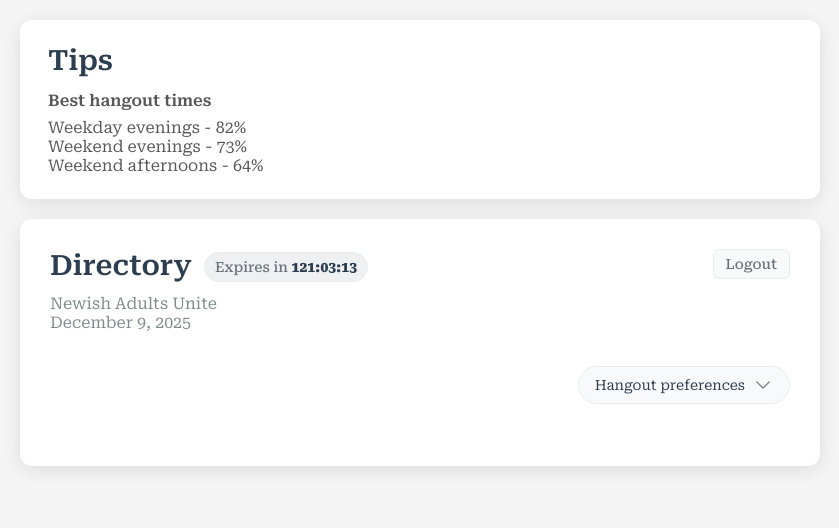
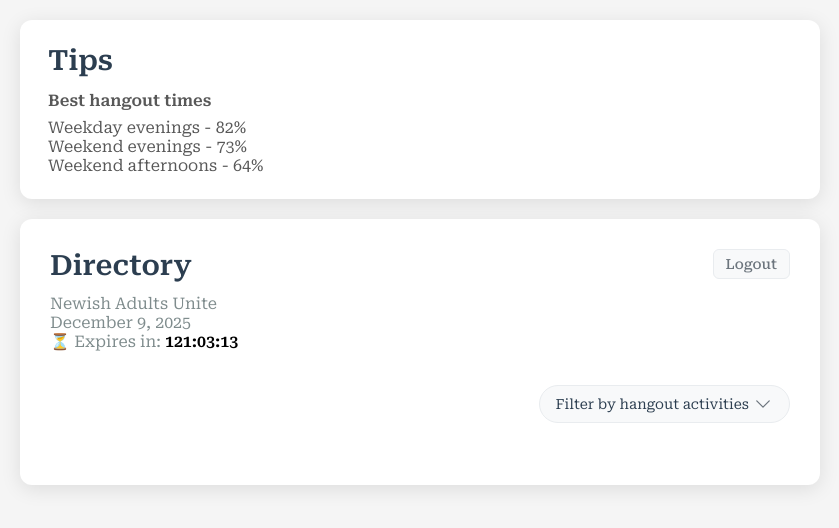
Before and after one commit to svandril/nau_directory, a Flask app: template templates/directory.html in a window 1280 px wide. Shown: the top 528 px of the page, without its empty margins (220-1059 px from the left). Run offline with Flask 3, Linux system fonts and the light colour scheme; the template is opened without the code that fills it, so the values that code supplies are empty; some libraries are stand-ins or nearby versions.

Commit message:
filter interests refinement

```diff
--- a/app.py
+++ b/app.py
@@ -393,31 +393,31 @@ def home():
     if is_directory_expired():
         return render_template('expired.html')
 
-    phone = session.get('phone')
+    session_phone = session.get('phone')
     # Check if phone matches any attendee's normalized phone
-    if not phone or not any(normalize_phone(attendee_phone) == phone for attendee_phone in ATTENDEES.keys()):
+    if not session_phone or not any(normalize_phone(attendee_phone) == session_phone for attendee_phone in ATTENDEES.keys()):
         return redirect(url_for('login'))
 
     # Convert attendees dict to list format for template, sorted alphabetically by name
     attendees_list = []
-    for phone, attendee_data in ATTENDEES.items():
+    for attendee_phone, attendee_data in ATTENDEES.items():
         if isinstance(attendee_data, dict):
             attendees_list.append({
-                "phone": phone,
+                "phone": attendee_phone,
                 "name": attendee_data["name"],
                 "interests": attendee_data.get("interests", {})
             })
         else:
             # Backward compatibility: if it's just a string name
             attendees_list.append({
-                "phone": phone,
+                "phone": attendee_phone,
                 "name": attendee_data,
                 "interests": {}
             })
     attendees_list.sort(key=lambda x: x["name"].lower())  # Sort alphabetically (case-insensitive)
 
     # Log page access
-    log_event('directory_viewed', phone)
+    log_event('directory_viewed', session_phone)
 
     return render_template('directory.html',
                          attendees=attendees_list,
--- a/templates/directory.html
+++ b/templates/directory.html
@@ -63,20 +63,14 @@
             row-gap: 2px;
             margin-bottom: 4px; /* adds small spacing below when stacked */
         }
-        .countdown-pill {
-            display: inline-block;
-            background: #eef0f2;
-            border: 1px solid #e9ecef;
-            padding: 6px 10px;
-            border-radius: 999px;
-            font-size: 14px;
-            color: #6c757d;
-            font-weight: 500;
-            margin-bottom: 6px; /* new spacing under pill */
+        .countdown-text {
+            color: #7f8c8d;
+            font-size: 16px;
+            font-weight: 400;
         }
-        .countdown-pill strong {
-            color: #2c3e50;
-            font-weight: 800;
+        .countdown-text strong {
+            font-weight: 600;
+            color: #000000;
         }
 
         .header-top {
@@ -201,6 +195,7 @@
             color: #6c757d;
             cursor: pointer;
             user-select: none;
+            display: inline-block;
             /* Prevent iOS from auto-converting to tel: links */
             -webkit-text-size-adjust: none;
             text-decoration: none;
@@ -239,9 +234,10 @@
         .filter-container {
             padding: 0 30px 20px;
             display: flex;
+            flex-wrap: nowrap;
             align-items: center;
             justify-content: flex-end;
-            gap: 12px;
+            column-gap: 8px;
         }
 
         .reset-filter {
@@ -250,6 +246,10 @@
             font-size: 14px;
             cursor: pointer;
             font-weight: 500;
+            white-space: normal;
+            max-width: none;
+            text-align: right;
+            line-height: 1.2;
         }
 
         .reset-filter:hover {
@@ -260,7 +260,7 @@
         .filter-pill {
             display: inline-flex;
             align-items: center;
-            gap: 4px;
+            gap: 0px;
             background: #f8f9fa;
             border: 1px solid #e9ecef;
             padding: 8px 16px;
@@ -270,6 +270,10 @@
             color: #2c3e50;
             position: relative;
             user-select: none;
+        }
+        .filter-pill.active {
+            background: #e9ecef;
+            border-color: #bef9b4;
         }
 
         .filter-pill:hover {
@@ -318,7 +322,8 @@
             max-height: 300px;
             overflow-y: auto;
             z-index: 1000;
-            min-width: 250px;
+            min-width: 100%;
+            width: 100%;
             display: none;
         }
 
@@ -442,9 +447,10 @@
 
         .interest-item {
             font-size: 14px;
-            margin-bottom: 6px;
+            margin-bottom: 0;
             padding-left: 24px;
             position: relative;
+            line-height: 1.5;
         }
 
         .interest-item.interested {
@@ -459,6 +465,8 @@
         .interest-item::before {
             position: absolute;
             left: 0;
+            top: 0.1em;
+            line-height: inherit;
         }
 
         .interest-item.interested::before {
@@ -487,9 +495,8 @@
                 <div>
                     <div class="title-line">
                         <h2>Directory</h2>
-                        <span class="countdown-pill" id="countdown">Expires in <strong>--:--:--</strong></span>
                     </div>
-                    <h3>Newish Adults Unite<br>December 9, 2025</h3>
+                    <h3>Newish Adults Unite<br>December 9, 2025<br><span class="countdown-text" id="countdown">⏳ Expires in: <strong>--:--:--</strong></span></h3>
                 </div>
                 <a href="/logout" class="logout">Logout</a>
             </div>
@@ -499,7 +506,7 @@
         <div class="filter-container" id="filterContainer">
             <a href="#" class="reset-filter" id="resetFilter" onclick="resetFilter(); return false;" style="display: none;">Reset filter</a>
             <div class="filter-pill" id="filterPill" onclick="toggleFilterDropdown(event)">
-                <span id="filterText">Hangout preferences</span>
+                <span id="filterText">Filter by hangout activities</span>
                 <span class="caret">
                     <svg xmlns="http://www.w3.org/2000/svg" fill="none" viewBox="0 0 24 24" stroke-width="1.5" stroke="currentColor" class="chevron-down">
                         <path stroke-linecap="round" stroke-linejoin="round" d="m19.5 8.25-7.5 7.5-7.5-7.5" />
@@ -539,7 +546,7 @@
                     </span>
                 </div>
                 <div class="interests-section">
-                    <div class="hangout-preferences-header">Hangout preferences</div>
+                    <div class="hangout-preferences-header">Hangout activities</div>
                     {% for category, interests_list in interest_categories.items() %}
                     <div class="interest-category">
                         <div class="interest-category-title">{{ category }}</div>
@@ -605,7 +612,7 @@
                     const countdownElement = document.getElementById('countdown');
 
                     if (data.expired) {
-                        countdownElement.innerHTML = '<span class="countdown-expired">Expired</span>';
+                        countdownElement.innerHTML = '<strong>Expired</strong>';
                         // Redirect to expired page after a short delay
                         setTimeout(() => {
                             window.location.reload();
@@ -620,7 +627,7 @@
                     const pad = (num) => num.toString().padStart(2, '0');
                     const timeString = `${pad(totalHours)}:${pad(minutes)}:${pad(secs)}`;
 
-                    countdownElement.innerHTML = `Expires in <strong>${timeString}</strong>`;
+                    countdownElement.innerHTML = `⏳ Expires in: <strong>${timeString}</strong>`;
                 })
                 .catch(error => {
                     console.error('Error fetching expiration data:', error);
@@ -655,6 +662,7 @@
             document.getElementById('filterText').textContent = interest;
             document.getElementById('filterPill').classList.remove('open');
             document.getElementById('resetFilter').style.display = 'block';
+            document.getElementById('filterPill').classList.add('active');
 
             // Filter contacts
             filterContacts(interest);
@@ -671,8 +679,9 @@
 
         function resetFilter() {
             currentFilter = null;
-            document.getElementById('filterText').textContent = 'Hangout preferences';
+            document.getElementById('filterText').textContent = 'Filter by hangout activities';
             document.getElementById('resetFilter').style.display = 'none';
+            document.getElementById('filterPill').classList.remove('active');
             filterContacts(null);
         }
 
```
